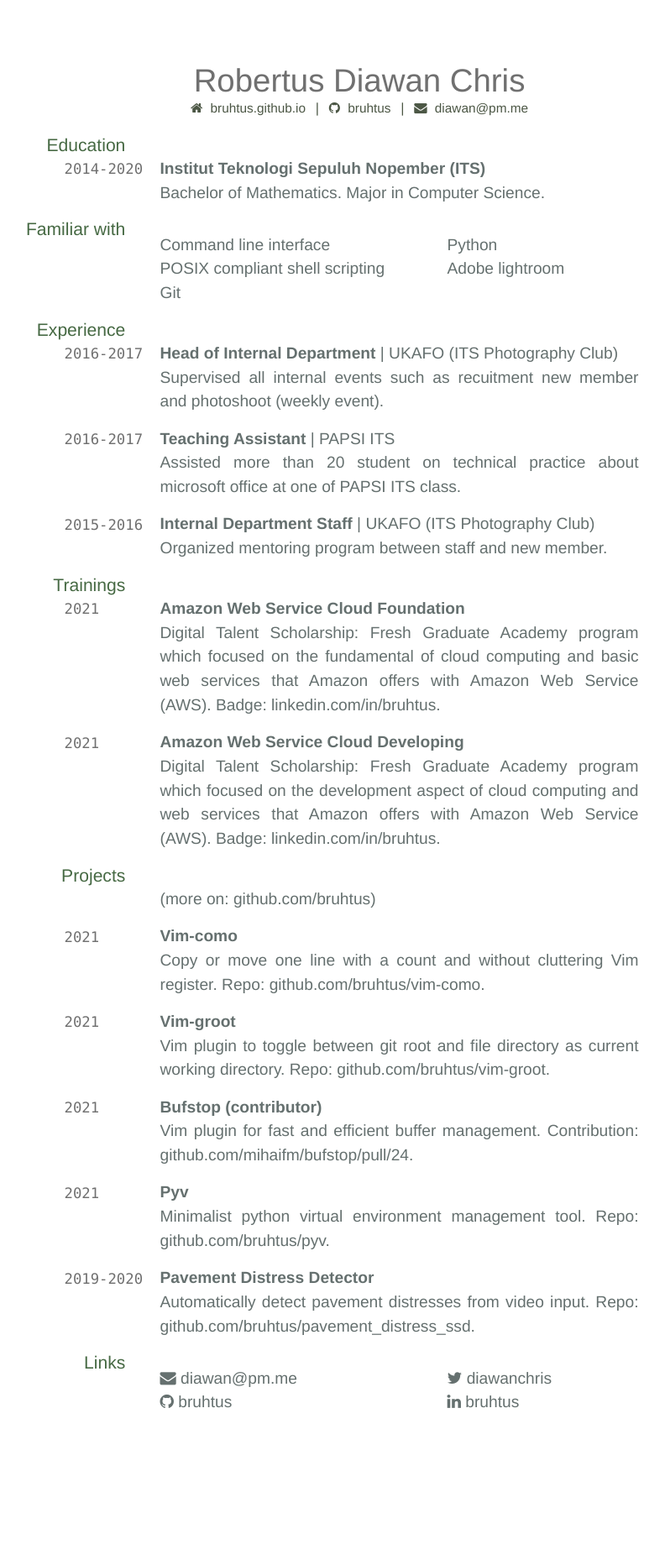
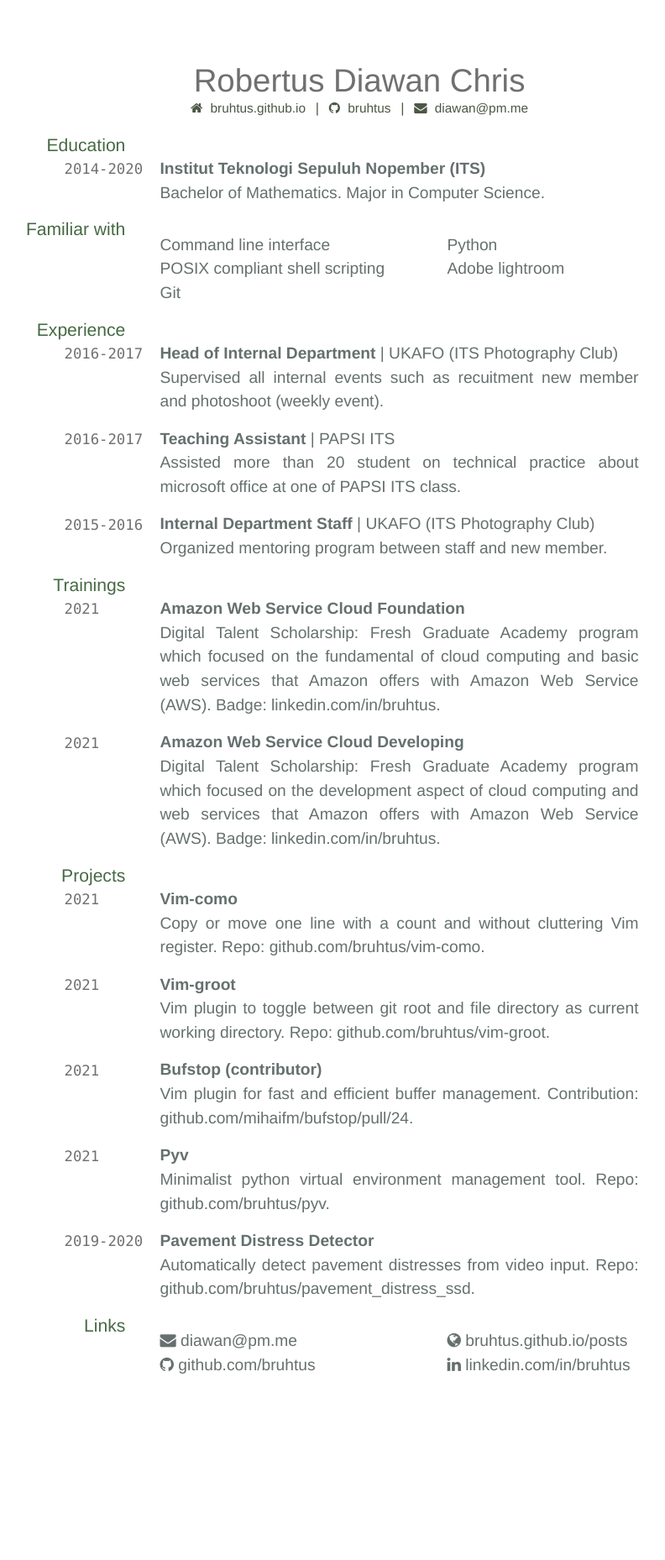
Before and after one commit to TimoTSchmidt/test3, a Jekyll site: the page built from index.md, in a window 1280 px wide. Shown: the whole page at 84% size, without its empty margins (212-1004 px from the left). Built offline with Jekyll 4.4.1, drawn with Linux system fonts in a browser that asks for light colours; nearby versions of some CDN libraries; after the commit the page ends 1814 px from its top, so only the background shows below that.

Commit message:
Remove `more on github` and replace twitter with posts link

```diff
--- a/index.md
+++ b/index.md
@@ -54,8 +54,6 @@ __Amazon Web Service Cloud Developing__ <br>
 Digital Talent Scholarship: Fresh Graduate Academy program which focused on the development aspect of cloud computing and web services that Amazon offers with Amazon Web Service (AWS). Badge: [linkedin.com/in/bruhtus](https://www.linkedin.com/in/bruhtus/).
 
 ## Projects
-<br>
-(more on: [github.com/bruhtus](https://github.com/bruhtus))
 
 `2021`
 __Vim-como__ <br>
@@ -87,9 +85,10 @@ Automatically detect pavement distresses from video input. Repo: [github.com/bru
 
 <!-- fa are fontawesome, ai are academicons -->
 - <i class="fa fa-envelope"></i> <a href="mailto:diawan@pm.me">diawan@pm.me</a><br />
-- <i class="fa fa-github"></i> <a href="http://github.com/bruhtus">bruhtus</a><br />
-- <i class="fa fa-twitter"></i> <a href="http://twitter.com/diawanchris">diawanchris</a><br />
-- <i class="fa fa-linkedin"></i> <a href="https://www.linkedin.com/in/bruhtus/">bruhtus</a>
+- <i class="fa fa-github"></i> <a href="http://github.com/bruhtus">github.com/bruhtus</a><br />
+<!-- - <i class="fa fa-twitter"></i> <a href="http://twitter.com/diawanchris">twitter.com/diawanchris</a><br /> -->
+- <i class="fa fa-globe"></i> <a href="http://bruhtus.github.io/posts/">bruhtus.github.io/posts</a><br />
+- <i class="fa fa-linkedin"></i> <a href="https://www.linkedin.com/in/bruhtus/">linkedin.com/in/bruhtus</a>
 
 <!-- ### Footer
 
```
